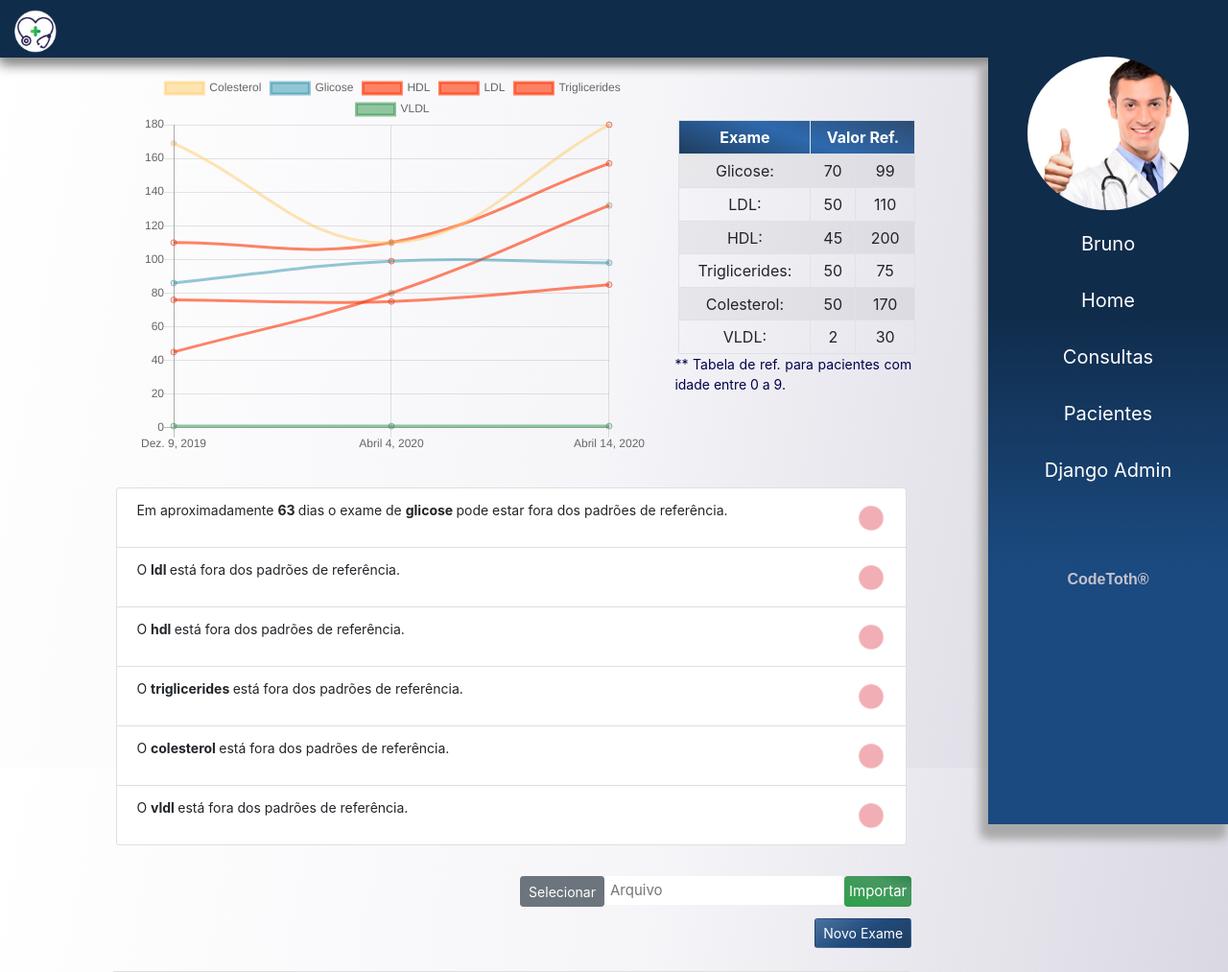
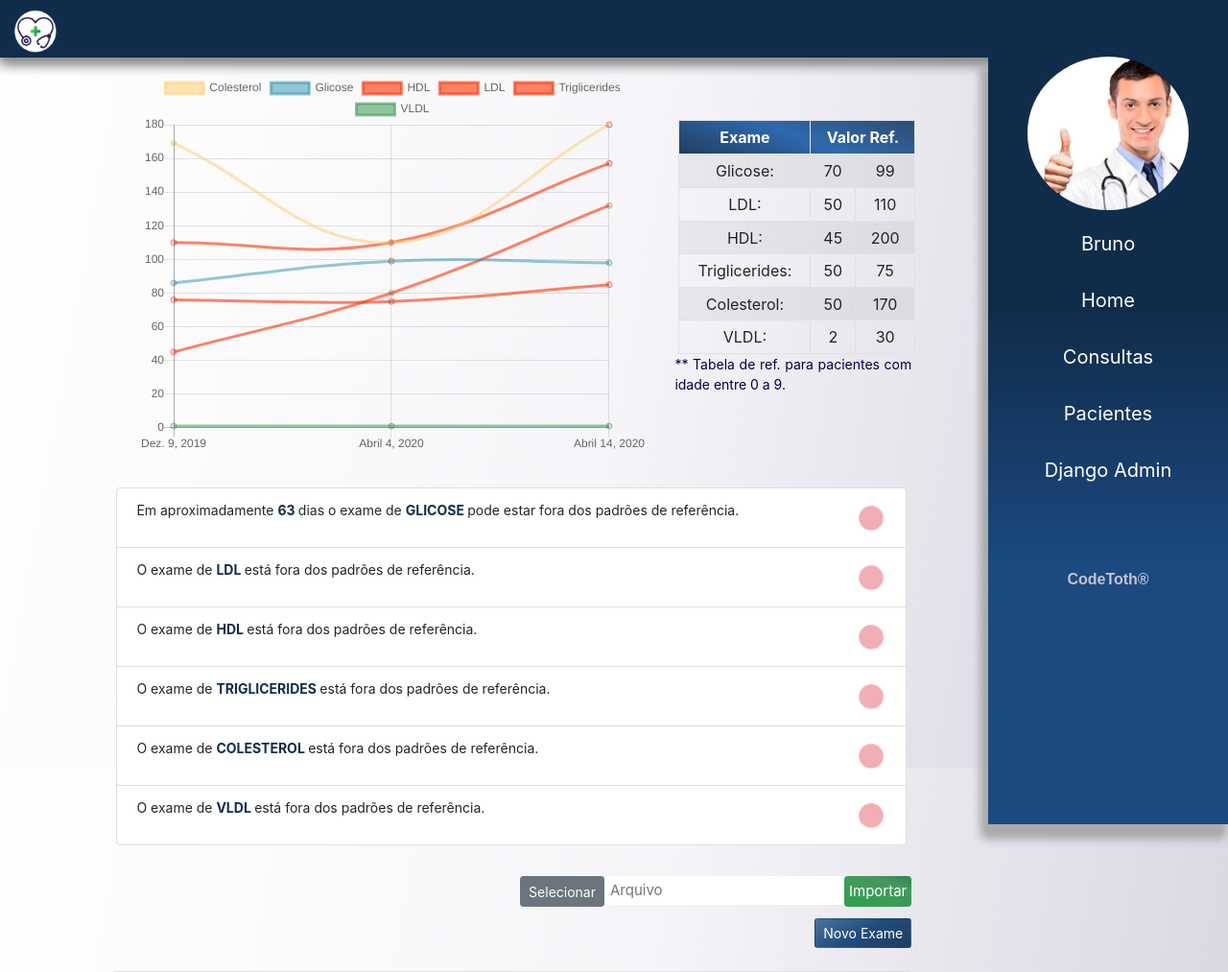
Before and after one commit to bruno-ralmeida/PI_2020.1, a Django app: page /exames/detalhes/5 in a window 1280 px wide. Shown: the top 1013 px of the page at 96% size. Run offline with Django 3.2, Linux system fonts and the light colour scheme; a user stored in the database is signed in; data comes from the database, SQL or seed files in the repository; some libraries are stand-ins or nearby versions; some web fonts are replaced.

Commit message:
Ajuste de layout estimativa.

```diff
--- a/static/css/app.css
+++ b/static/css/app.css
@@ -437,7 +437,11 @@ header{
   margin-bottom: .75rem;
 }
 
-
+.estimativa p > b{
+  text-transform: uppercase;
+  color: #102c4b;
+  font-size: 14px;
+}
 
 @media screen and (max-width:1100px){
 
--- a/templates/exames/exames.html
+++ b/templates/exames/exames.html
@@ -66,14 +66,14 @@
     <!--Estimativa -->
     <div class="col-lg-10 mx-auto container__estimativa">
 
-      <ul class="list-group">
+      <ul class="list-group estimativa">
 
         {% for dic in lst_estimativa %}
 
           {% if dic.periodo == 0 %}
 
           <li class="list-group-item d-flex justify-content-between align-items-center">
-            <p> O <b> {{ dic.tipo_exame }} </b> está fora dos padrões de referência. </p>
+            <p> O exame de <b> {{ dic.tipo_exame }} </b> está fora dos padrões de referência. </p>
             <div class="spinner-grow text-danger" role="status"></div>
           </li>
 
```
